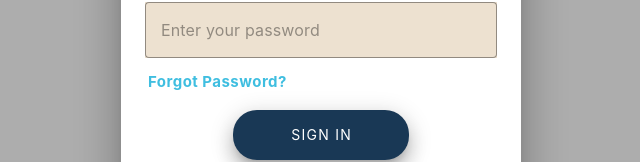
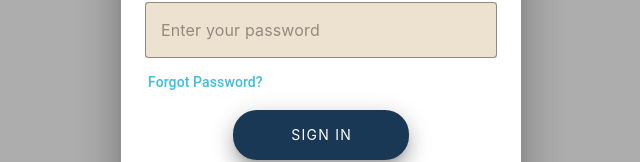
Before and after one commit to codersforcauses/bluecrew, a Vue app in the folder client/: page / in a window 1280 px wide. Both pictures are taken after a click on the button "LOGIN". Shown: the part 470-632 px from the top of the page, without its empty margins (319-959 px from the left). Built offline with nearby package versions, Linux system fonts and the light colour scheme; no server answers; the HTML template or start-up script is replaced by a standard one.

Commit message:
decrease font size of forgot password

```diff
--- a/client/src/components/LoginModal.vue
+++ b/client/src/components/LoginModal.vue
@@ -103,7 +103,7 @@ export default defineComponent({
 
             <div class="mt-3">
               <a href="/forgot-password" class="text-lightBlue" >
-              <b>Forgot Password?</b>
+              <b class="text-subtitle-2">Forgot Password?</b>
               </a>
             </div>
             <v-btn
```
